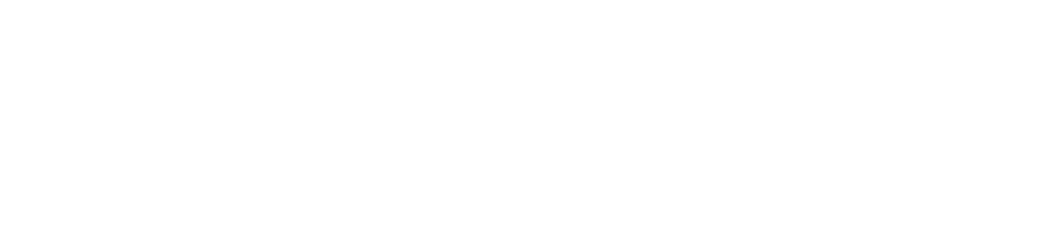
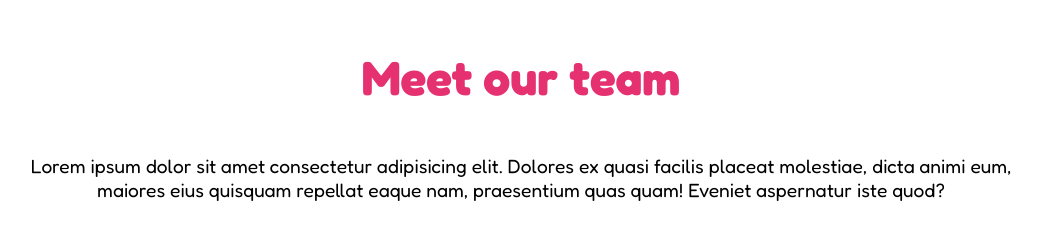
Before and after one commit to AndreaGarofalo/html-css-float-cards, a plain HTML site: page index.html in a window 1280 px wide. Shown: the whole page, without its empty margins (119-1161 px from the left). Drawn offline with Linux system fonts and the light colour scheme.

Commit message:
added header

```diff
--- a/index.html
+++ b/index.html
@@ -7,10 +7,18 @@
     <title>Float Cards</title>
     <link rel="stylesheet" href="style/style.css">
     <link rel="preconnect" href="https://fonts.googleapis.com">
-<link rel="preconnect" href="https://fonts.gstatic.com" crossorigin>
-<link href="https://fonts.googleapis.com/css2?family=Fredoka:wght@300;700&display=swap" rel="stylesheet">
+    <link rel="preconnect" href="https://fonts.googleapis.com">
+    <link rel="preconnect" href="https://fonts.gstatic.com" crossorigin>
+    <link href="https://fonts.googleapis.com/css2?family=Fredoka&display=swap" rel="stylesheet">
+    <link rel="preconnect" href="https://fonts.gstatic.com" crossorigin>
+    <link href="https://fonts.googleapis.com/css2?family=Fredoka:wght@300;700&display=swap" rel="stylesheet">
 </head>
 <body>
-
+    <div class="container">
+        <header>
+            <h1>Meet our team</h1>
+            <p>Lorem ipsum dolor sit amet consectetur adipisicing elit. Dolores ex quasi facilis placeat molestiae, dicta animi eum, maiores eius quisquam repellat eaque nam, praesentium quas quam! Eveniet aspernatur iste quod?</p>
+        </header>
+    </div>
 </body>
 </html>
--- a/style/style.css
+++ b/style/style.css
@@ -6,6 +6,8 @@
     box-sizing: border-box;
 }
 
+/* general */
+
 :root {
 
 }
@@ -13,3 +15,25 @@
 body {
     font-family: 'Fredoka', sans-serif;
 }
+
+.container {
+    width: 80%;
+    margin: 0 auto;
+}
+
+/* header */
+
+header {
+    text-align: center;
+}
+
+h1 {
+    color: #e53170;
+    font-size: 3em;
+    margin: 1em;
+}
+
+p {
+    font-weight: 400;
+    font-size: 1.2em;
+}
```
